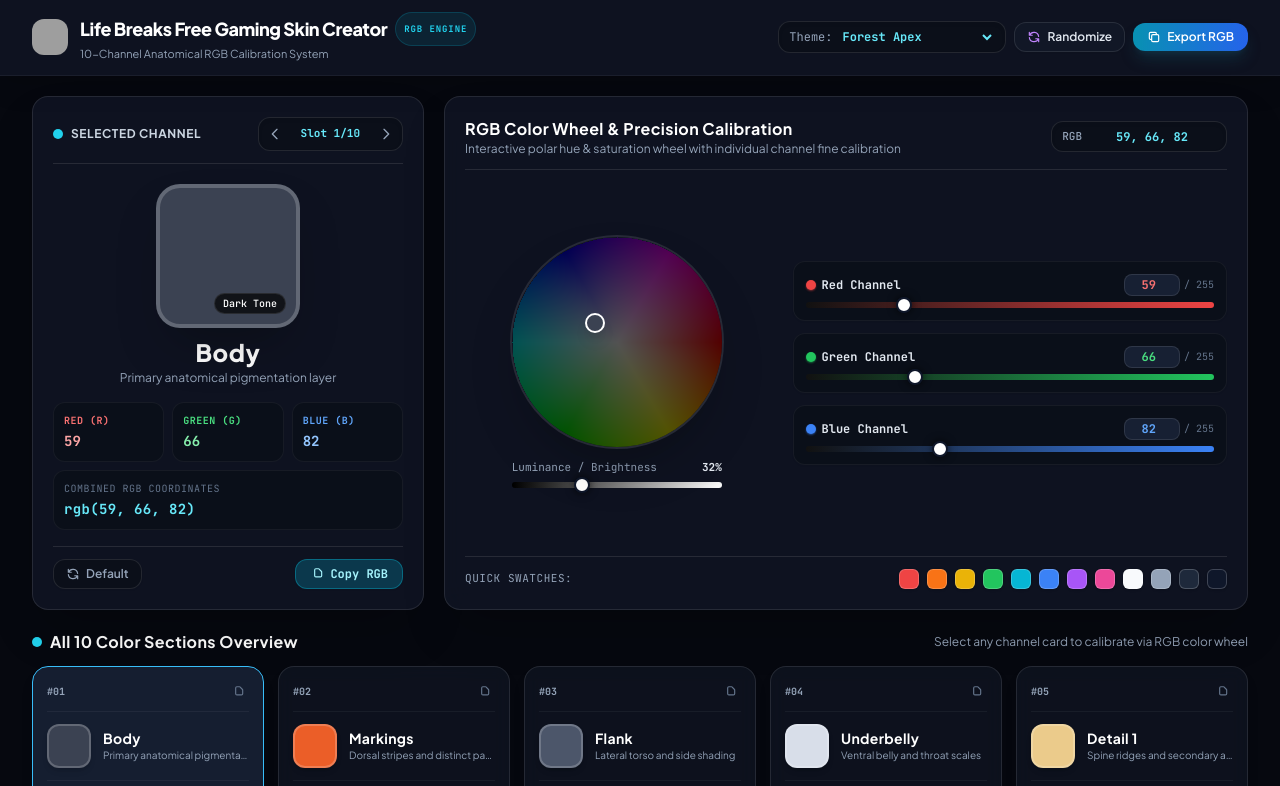
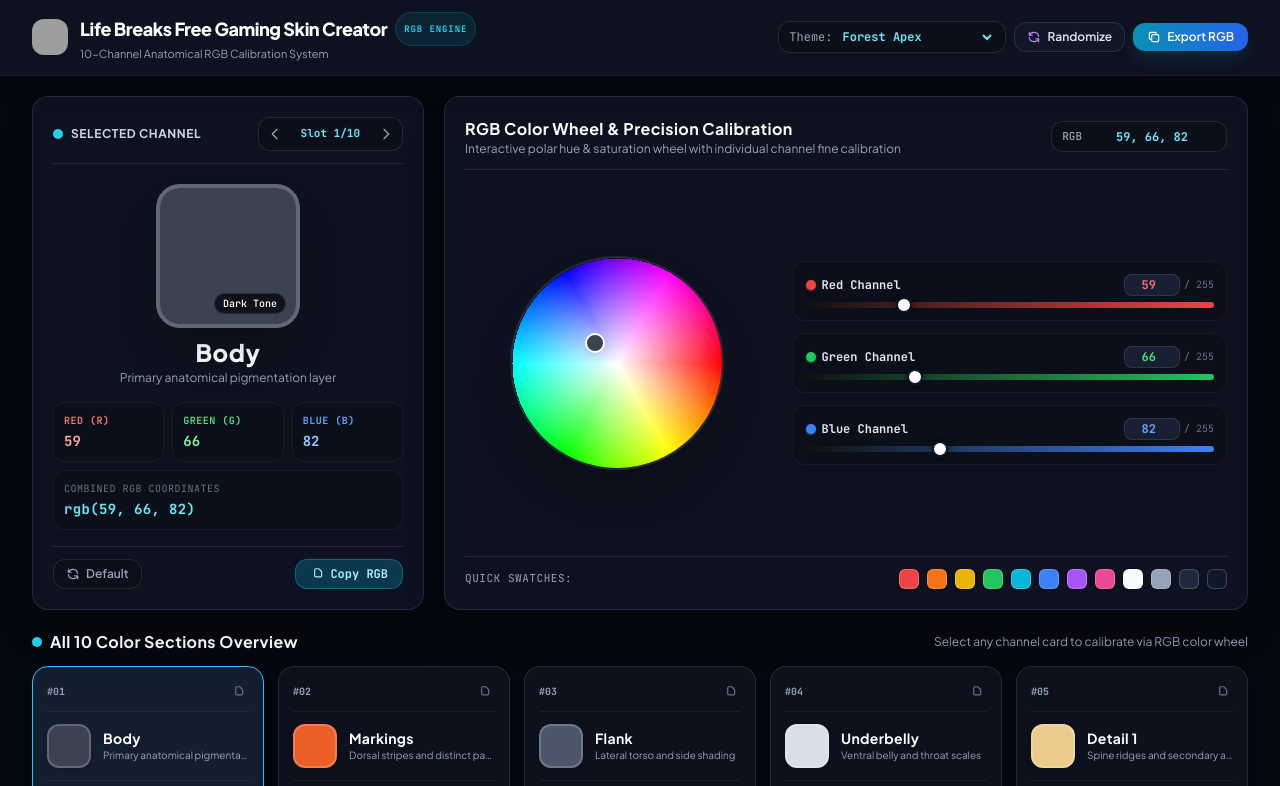
Before and after one commit to whtirado/lbfg-skin-creator, a plain HTML site: page index.html in a window 1280 px wide. Both pictures are taken after a click on the button "Default". Shown: the top 786 px of the page. Drawn offline with nearby package versions, Linux system fonts and the light colour scheme; grey boxes are pictures that could not be loaded.

Commit message:
removed alpha slider

```diff
--- a/index.html
+++ b/index.html
@@ -531,27 +531,6 @@
                     style="left: 105px; top: 105px; background: #3b4252"
                   ></div>
                 </div>
-
-                <!-- Luminance / Brightness Track -->
-                <div class="w-full max-w-[210px] flex flex-col gap-1.5">
-                  <div
-                    class="flex justify-between text-[11px] font-mono text-slate-400"
-                  >
-                    <span>Luminance / Brightness</span>
-                    <span id="labelValue" class="text-slate-200 font-bold"
-                      >100%</span
-                    >
-                  </div>
-                  <input
-                    id="sliderValue"
-                    type="range"
-                    min="0"
-                    max="100"
-                    value="100"
-                    class="w-full h-2 rounded-full cursor-pointer shadow-inner"
-                    style="background: linear-gradient(to right, #000, #fff)"
-                  />
-                </div>
               </div>
 
               <!-- Precision RGB Sliders Column (MD: 7 Cols) -->
@@ -1211,7 +1190,7 @@
       const wheelSize = wheelCanvas.width;
       const wheelRadius = wheelSize / 2;
 
-      function renderWheel(brightnessMultiplier = 1.0) {
+      function renderWheel() {
         const imgData = wheelCtx.createImageData(wheelSize, wheelSize);
         const data = imgData.data;
 
@@ -1227,7 +1206,7 @@
               let angle = Math.atan2(dy, dx) * (180 / Math.PI);
               if (angle < 0) angle += 360;
               const sat = dist / wheelRadius;
-              const [r, g, b] = hsvToRgb(angle, sat, brightnessMultiplier);
+              const [r, g, b] = hsvToRgb(angle, sat, 1);
 
               data[idx] = r;
               data[idx + 1] = g;
@@ -1253,14 +1232,10 @@
         pin.style.left = `${px}px`;
         pin.style.top = `${py}px`;
         pin.style.backgroundColor = toRgbString(r, g, b);
-
-        const valPercent = Math.round(hsv.v * 100);
-        document.getElementById("sliderValue").value = valPercent;
-        document.getElementById("labelValue").textContent = `${valPercent}%`;
       }
 
       // Core function: Set color for a channel and sync entire app strictly with RGB
-      function setColor(channelId, rgb, updateWheelGraphic = false) {
+      function setColor(channelId, rgb) {
         state.colors[channelId] = [...rgb];
         const [r, g, b] = rgb;
         const rgbCss = toRgbString(r, g, b);
@@ -1289,11 +1264,6 @@
           }
 
           updateWheelPinPosition(r, g, b);
-
-          if (updateWheelGraphic) {
-            const hsv = rgbToHsv(r, g, b);
-            renderWheel(hsv.v);
-          }
         }
 
         // Update Card in channels overview grid
@@ -1326,9 +1296,7 @@
         if (activeCard) activeCard.classList.add("active-card");
 
         const [r, g, b] = state.colors[channelId];
-        const hsv = rgbToHsv(r, g, b);
-        renderWheel(hsv.v);
-        setColor(channelId, [r, g, b], false);
+        setColor(channelId, [r, g, b]);
       }
 
       // Render the 10 channel overview cards with pure RGB indicators
@@ -1407,11 +1375,8 @@
         if (angle < 0) angle += 360;
 
         const sat = Math.min(1, dist / wheelRadius);
-        const val =
-          parseFloat(document.getElementById("sliderValue").value) / 100;
-
-        const newRgb = hsvToRgb(angle, sat, val);
-        setColor(state.activeId, newRgb, false);
+        const newRgb = hsvToRgb(angle, sat, 1);
+        setColor(state.activeId, newRgb);
       }
 
       wheelCanvas.addEventListener("mousedown", (e) => {
@@ -1453,20 +1418,6 @@
         state.isDraggingWheel = false;
       });
 
-      // Value / Brightness Slider
-      const sliderValue = document.getElementById("sliderValue");
-      sliderValue.addEventListener("input", (e) => {
-        const val = parseFloat(e.target.value) / 100;
-        document.getElementById("labelValue").textContent =
-          `${e.target.value}%`;
-        renderWheel(val);
-
-        const [r, g, b] = state.colors[state.activeId];
-        const hsv = rgbToHsv(r, g, b);
-        const newRgb = hsvToRgb(hsv.h, hsv.s, val);
-        setColor(state.activeId, newRgb, false);
-      });
-
       // Precision RGB Channel Sliders & Inputs
       function onRgbInputChange(source) {
         let r = parseInt(document.getElementById("numR").value) || 0;
@@ -1483,7 +1434,7 @@
         g = clamp(g);
         b = clamp(b);
 
-        setColor(state.activeId, [r, g, b], true);
+        setColor(state.activeId, [r, g, b]);
       }
 
       ["sliderR", "sliderG", "sliderB"].forEach((id) => {
@@ -1505,7 +1456,7 @@
         const parts = val.split(/[,\s]+/).map((p) => parseInt(p, 10));
         if (parts.length >= 3 && parts.slice(0, 3).every((n) => !isNaN(n))) {
           const [r, g, b] = parts.slice(0, 3).map(clamp);
-          setColor(state.activeId, [r, g, b], true);
+          setColor(state.activeId, [r, g, b]);
         }
       });
 
@@ -1519,7 +1470,7 @@
         btn.style.backgroundColor = rgbCss;
         btn.title = rgbCss;
         btn.addEventListener("click", () => {
-          setColor(state.activeId, rgb, true);
+          setColor(state.activeId, rgb);
         });
         quickSwatchesContainer.appendChild(btn);
       });
@@ -1552,7 +1503,7 @@
         .addEventListener("click", () => {
           const currentChannel = CHANNELS.find((c) => c.id === state.activeId);
           if (currentChannel) {
-            setColor(currentChannel.id, [...currentChannel.default], true);
+            setColor(currentChannel.id, [...currentChannel.default]);
             showToast(`Reset ${currentChannel.label} to default`);
           }
         });
@@ -1566,7 +1517,7 @@
           if (preset) {
             Object.keys(preset).forEach((channelId) => {
               if (state.colors[channelId]) {
-                setColor(channelId, [...preset[channelId]], false);
+                setColor(channelId, [...preset[channelId]]);
               }
             });
             setActiveChannel(state.activeId);
@@ -1583,7 +1534,7 @@
           const hue = (baseHue + idx * 36) % 360;
           const sat = 0.4 + Math.random() * 0.6;
           const val = 0.3 + Math.random() * 0.7;
-          setColor(channel.id, hsvToRgb(hue, sat, val), false);
+          setColor(channel.id, hsvToRgb(hue, sat, val));
         });
         setActiveChannel(state.activeId);
         showToast("Generated harmonious palette!");
@@ -1680,7 +1631,7 @@
 
       // Initialize application on window load
       window.addEventListener("load", () => {
-        renderWheel(1.0);
+        renderWheel();
         renderChannelCards();
         setActiveChannel("Body");
       });
```
